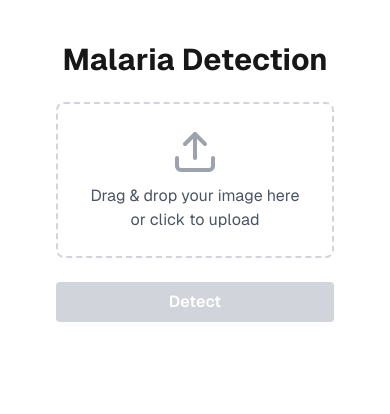
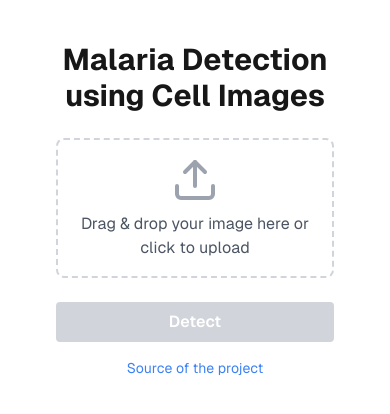
Before and after one commit to ThashmikaX/Malaria-Detection-Model, a Next.js app in the folder App/frontend/: page / in a window 390 px wide. Shown: the top 414 px of the page. Built offline with nearby package versions, Linux system fonts and the light colour scheme.

Commit message:
refactor: enhance UI layout and add source link for project

```diff
--- a/App/frontend/src/app/components/UI.tsx
+++ b/App/frontend/src/app/components/UI.tsx
@@ -79,17 +79,15 @@ const UI = () => {
 
   return (
     <div className="max-w-4xl mx-auto p-6 h-full relative flex flex-col items-center">
-      <h1 className="text-3xl font-bold mb-6 text-center">Malaria Detection</h1>
+      <h1 className="text-3xl font-bold mb-6 text-center">Malaria Detection using Cell Images</h1>
 
-      <div className={`flex w-full ${result ? 'items-center justify-center' : 'justify-center items-center '}`}>
+      <div className={`flex flex-col lg:flex-row w-full ${result ? 'items-center justify-center gap-x-2' : 'justify-center items-center'}`}>
         {/* Image Upload Component */}
         <div
-          className={`flex-1 transition-all duration-500 transform h-full ${
-            result ? '-translate-x-20' : 'flex justify-center items-center h-full'
-          }`}
+          className={`flex-1 transition-all duration-500 transform h-full ${result ? 'lg:-translate-x-20' : 'flex justify-center items-center h-full'}`}
         >
           <div
-            className="h-full relative p-6 border-2 border-dashed border-gray-300 rounded-lg text-center cursor-pointer hover:border-gray-400 hover:shadow-lg transition-shadow duration-300"
+            className="h-full w-full lg:w-5/6 relative p-4 border-2 border-dashed border-gray-300 rounded-lg text-center cursor-pointer hover:border-gray-400 hover:shadow-lg transition-shadow duration-300"
             onDrop={handleFileChange}
             onDragOver={(e) => e.preventDefault()}
             onClick={() => document.getElementById('fileInput')?.click()}
@@ -108,7 +106,7 @@ const UI = () => {
               </div>
             ) : (
               <div className="relative">
-                {file && <Image src={preview} alt="Preview" width={500} height={500} />}
+                {file && <Image src={preview} alt="Preview" width={500} height={500} className="max-w-full h-auto" />}
                 <button
                   onClick={clearImage}
                   className="absolute top-2 right-2 p-1 bg-red-500 text-white rounded-full shadow"
@@ -122,7 +120,7 @@ const UI = () => {
 
         {/* Conditionally Render Result Display */}
         {result && (
-          <div className={`flex-1 transition-all duration-500 transform translate-x-20 opacity-100`}>
+          <div className={`flex-1 mt-6 lg:mt-0 transition-all duration-500 transform lg:translate-x-20 opacity-100`}>
             <div className="p-6 border rounded-lg shadow-lg transition duration-300 ease-in-out transform translate-x-0">
               <h2 className="font-bold text-xl mb-2 text-gray-800">Result</h2>
               <p className="mb-1"><strong>Prediction:</strong> {result.predicted_class}</p>
@@ -141,12 +139,22 @@ const UI = () => {
         {loading ? 'Detecting...' : 'Detect'}
       </button>
 
+      {/* Source Link */}
+      <a
+        href="https://github.com/ThashmikaX/Malaria-Detection-Model"
+        target="_blank"
+        rel="noopener noreferrer"
+        className="mt-4 text-blue-500 hover:underline text-sm"
+      >
+        Source of the project
+      </a>
+
       {/* Toast Notification */}
       <Toast.Provider>
         <Toast.Root
           open={toastOpen}
           onOpenChange={setToastOpen}
-          className={`fixed top-4 right-4 border p-4 rounded shadow-lg ${result?.predicted_class ? 'bg-green-500 text-white' : 'bg-red-500 text-white'}`}
+          className={`fixed top-4 right-4 border p-4 rounded shadow-lg ${result?.predicted_class ? 'bg-green-500 text-black' : 'bg-red-500 text-white'}`}
         >
           <Toast.Title className="font-bold text-lg">{result?.predicted_class ? 'Success' : 'Error'}</Toast.Title>
           <Toast.Description className="mt-2">
```
